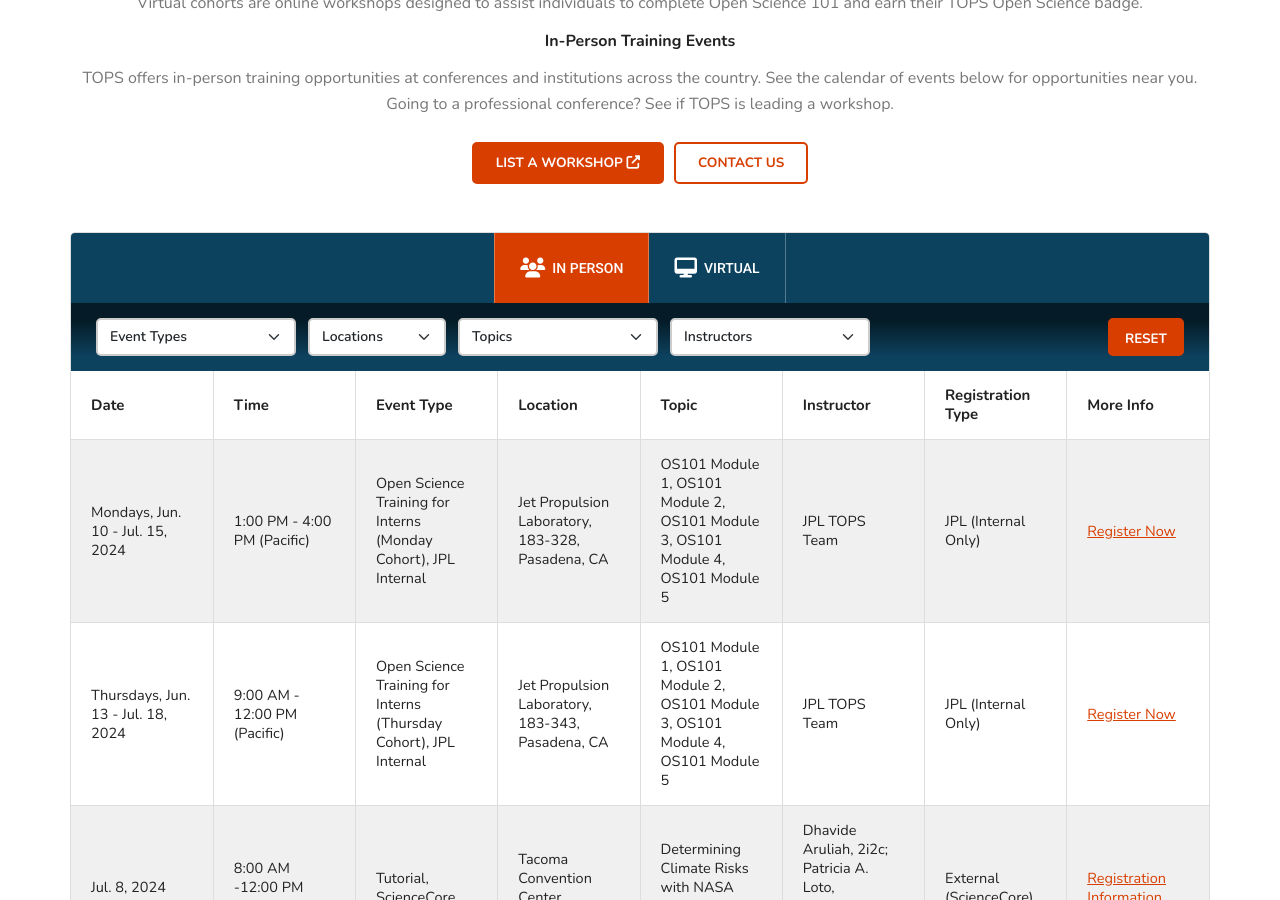
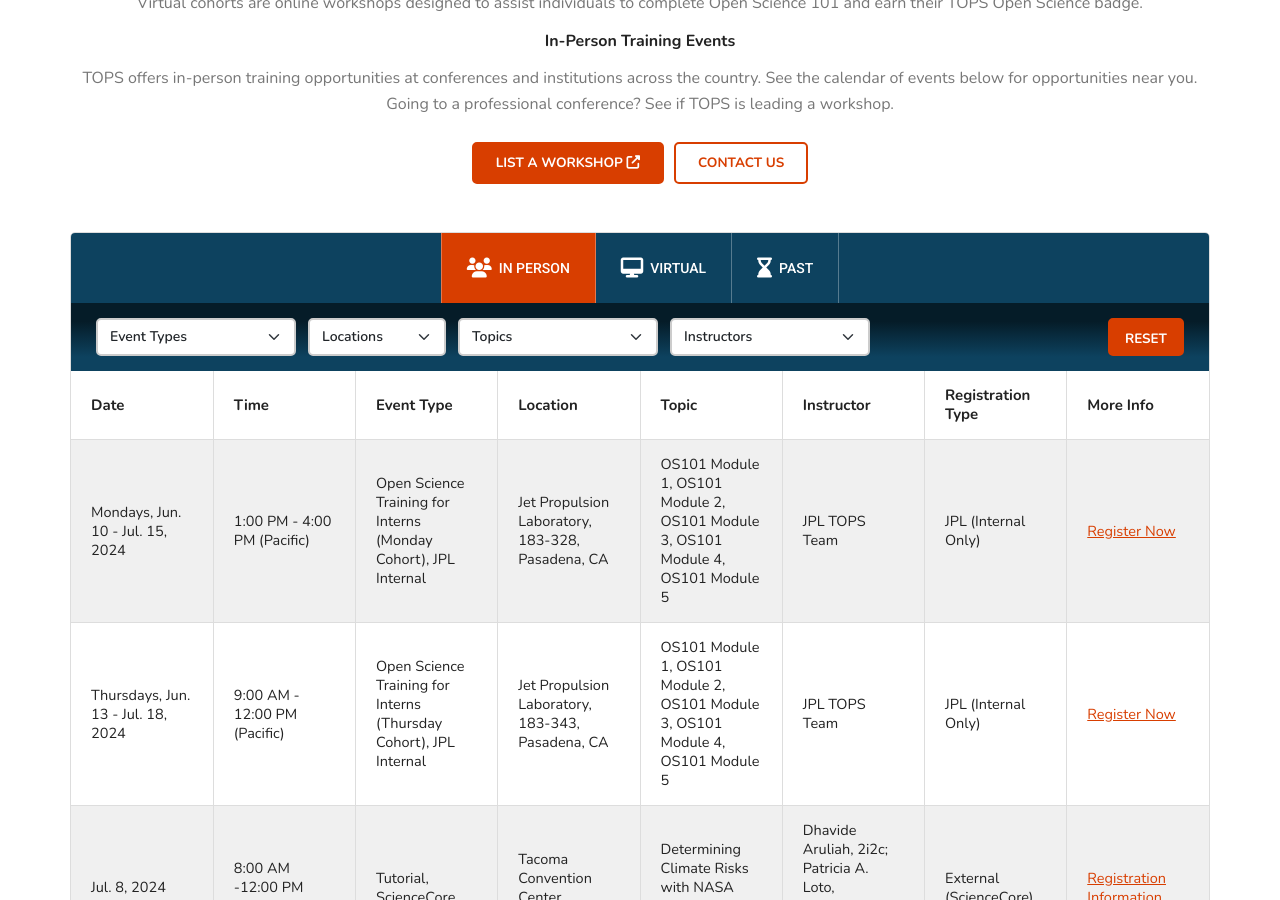
Before and after one commit to bressler1995/TOPS-Website-Front-End, a Jekyll site: the page built from pages/takeos101.md, in a window 1280 px wide and 900 px high, scrolled down 2170 px. Built offline with Jekyll 4.4.1, drawn with Linux system fonts in a browser that asks for light colours.

Commit message:
Start adding a past tab
Will need to work in additional table element and JavaScript

```diff
--- a/_includes/takeos101/instructorled.html
+++ b/_includes/takeos101/instructorled.html
@@ -17,6 +17,7 @@
           <div class="d-flex flex-row flex-wrap justify-content-center tops_workshops_tabs">
             <button class="workshop_tab active" type="button"><i class="fa-solid fa-users"></i><span>In Person</span></button>
             <button class="workshop_tab" type="button"><i class="fa-solid fa-desktop"></i><span>Virtual</span></button>
+			<button class="workshop_tab" type="button"><i class="fa-solid fa-hourglass-end"></i><span>Past</span></button>
           </div>
           <div class="tops_workshops_tables">
 
```
